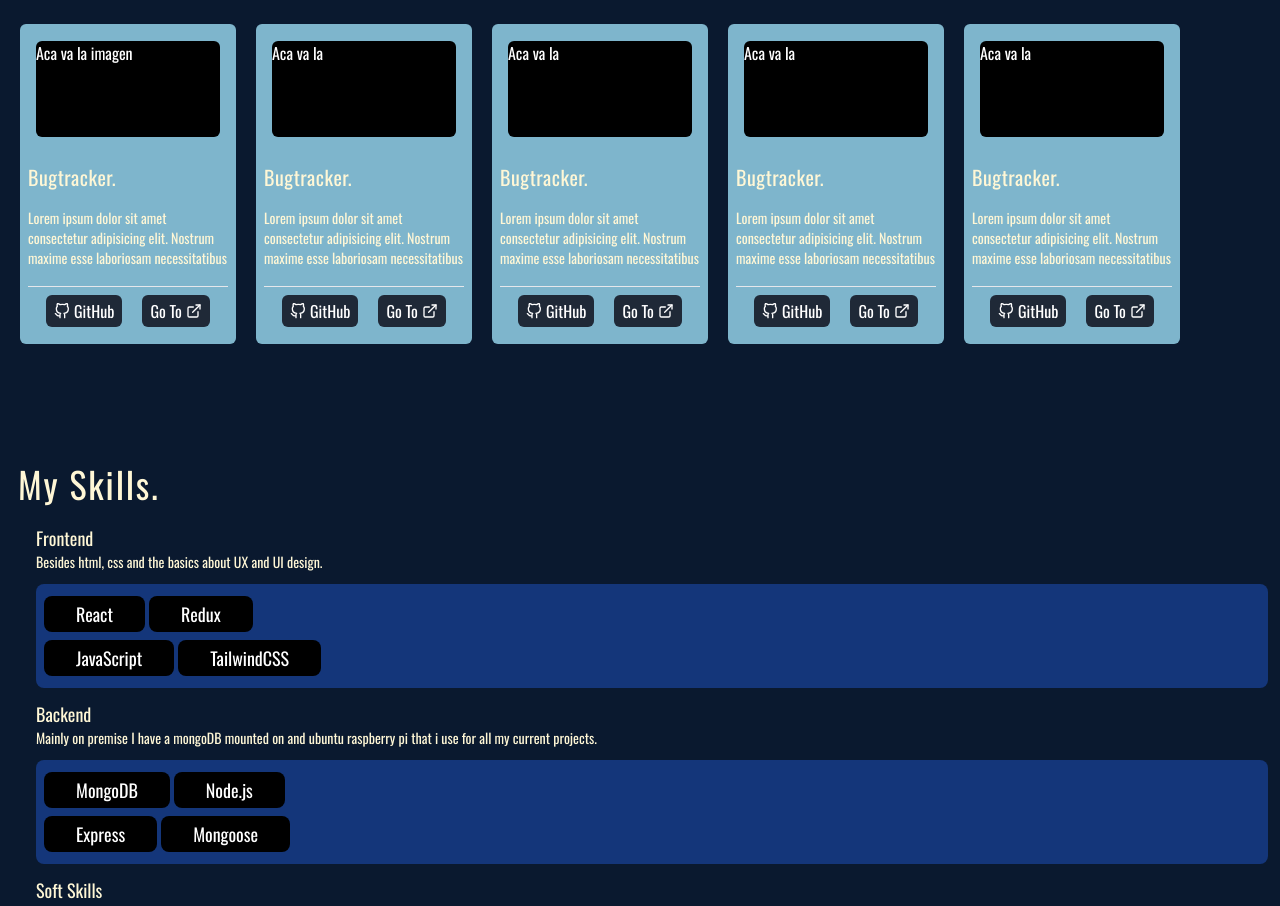
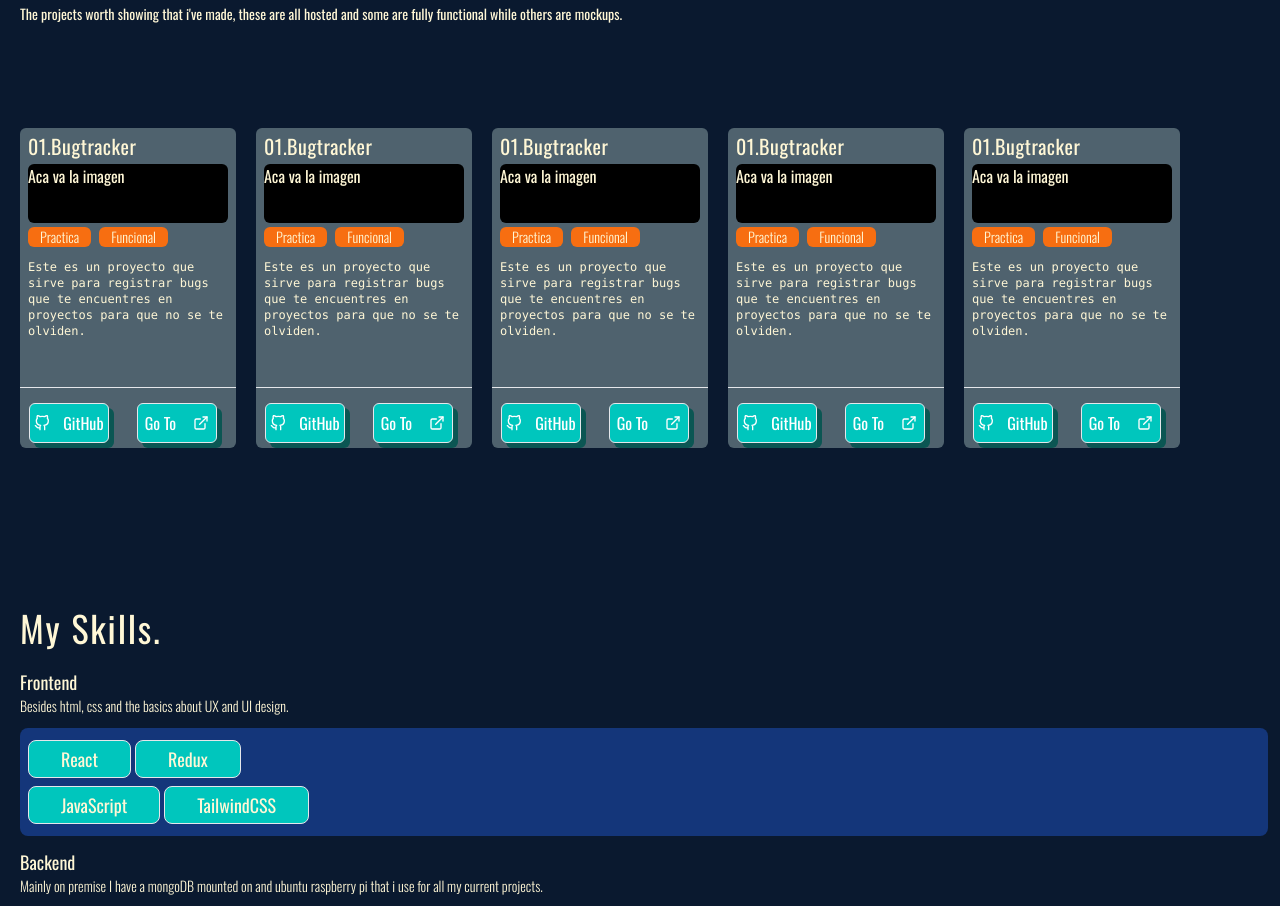
Before and after one commit to ValentinKrajzelman/dev-portfolio, a React (Create React App) app: page / in a window 1280 px wide. Shown: the part 980-1886 px from the top of the page. Built offline with nearby package versions, Linux system fonts and the light colour scheme.

Commit message:
estoy cerca de terminar la parte movil

```diff
--- a/src/App.js
+++ b/src/App.js
@@ -1,5 +1,5 @@
 import React from "react";
-import { BrowserRouter as BrowserRouter, Routes, Route } from "react-router-dom";
+import { BrowserRouter, Routes, Route } from "react-router-dom";
 
 import Navbar from "./components/navbar";
 import Hero from "./components/hero";
@@ -14,8 +14,8 @@ import Footer from "./components/footer";
 function App() {
   return (
     <BrowserRouter>
-      <div className="bg-[#0A192F] font-['Oswald'] text-[#FFF7D6] font m-0 p-0 ">
-        <div className="h-screen w-screen " id='hero'>
+      <div className="bg-[#0A192F] font-['Oswald'] text-[#FFF7D6]">
+        <div className="h-screen w-screen mb-20" id='hero'>
           <Navbar />
           <Hero />
           <EasyNavbar />
--- a/src/components/footer.js
+++ b/src/components/footer.js
@@ -4,7 +4,7 @@ const Footer = () => {
 
     return (
         <div className="flex place-content-center pb-[10vh] mt-[10vh] ">
-            <div className="">© Valentin krajzelman 2021 </div>
+            <div className="">© Valentin krajzelman 2022 </div>
         </div>
     );
 };
--- a/src/components/projects.js
+++ b/src/components/projects.js
@@ -4,11 +4,13 @@ import ProjectsCard from "./projectsCard";
 
 const Projects = () => {
 
-    return (<div id='projects'>
-        <div className="text-4xl pt-[10vh] mx-5 tracking-wider">Hosted projects.</div>
-        <div className="text-sm mt-6 mx-5">The projects worth showing that i've made, these are all hosted and some are fully functional while others are mockups.</div>
-        <ProjectsCard />
-    </div>);
+    return (
+        <div className="mb-20 pt-10" id='projects'>
+            <div className="text-4xl mx-5 tracking-wider">Hosted projects.</div>
+            <div className="text-sm mt-6 mx-5">The projects worth showing that i've made, these are all hosted and some are fully functional while others are mockups.</div>
+            <ProjectsCard />
+        </div>
+    );
 };
 
 export default Projects;
--- a/src/components/projectsCard.js
+++ b/src/components/projectsCard.js
@@ -3,55 +3,122 @@ import { FiExternalLink, FiGithub } from "react-icons/fi";
 
 const ProjectsCard = () => {
 
-    return (<div>
-        <div className="flex overflow-auto mb-10">
-            <div className="flex flex-col place-content-around mt-10 ml-5 px-2 h-[40vh] min-w-[27vh] max-w-[27vh] bg-[#7EB5CC] rounded-md ">
-                <div className="m-2 rounded-md bg-black h-[30%] text-white"> Aca va la imagen</div>
-                <div className="text-xl tracking-wide">Bugtracker.</div>
-                <div className="text-sm">Lorem ipsum dolor sit amet consectetur adipisicing elit. Nostrum maxime esse laboriosam necessitatibus </div>
-                <div className="flex flex-row place-content-around place-items-center text-white border-t-[1px] p-2">
-                    <button className="bg-gray-800 flex place-content-around place-items-center py-1 px-2 rounded-md"><FiGithub className="mr-1" /> GitHub </button>
-                    <button className="bg-gray-800 flex place-content-around place-items-center py-1 px-2 rounded-md">Go To <FiExternalLink className="ml-1" /></button>
+    return (
+        <div className="pt-16">
+            <div className="flex overflow-auto mb-10">
+                <div className="flex flex-col place-content-start mt-10 ml-5 h-[40vh] min-w-[27vh] max-w-[27vh] bg-[#576B75] bg-opacity-90 rounded-md ">
+                    <div className="my-1 mx-2 text-xl tracking-wide">01.Bugtracker</div>
+                    <div className=" mx-2 rounded-md bg-black h-28 text-[#FFF7D6]"> Aca va la imagen</div>
+                    <div className="flex ">
+                        <div className="bg-[#F76E11] rounded-md ml-2 font-light text-sm my-1 px-3">Practica </div>
+                        <div className="bg-[#F76E11] rounded-md ml-2 font-light text-sm my-1 px-3">Funcional</div>
+                    </div>
+                    <div className="mt-2 mx-2 text-xs font-mono font-light">Este es un proyecto que sirve para registrar bugs que te encuentres en proyectos para que no se te olviden.</div>
+                    <div className="mt-12 flex flex-row place-content-around place-items-center text-white border-t-[1px] pt-5">
+                        <div className="bg-[#0B5653] flex place-content-around place-items-center h-10 w-20 rounded-md">
+                            <a className="transition ease-in-out delay-150 duration-300 bg-[#00C6BD] flex place-content-around place-items-center h-10 w-20 rounded-md border translate-x-[-5px] translate-y-[-5px] hover:translate-x-[0px] hover:translate-y-[0px]" href="">
+                                <FiGithub className="mr-1" /> GitHub
+                            </a>
+                        </div>
+                        <div className="bg-[#0B5653] flex place-content-around place-items-center h-10 w-20 rounded-md">
+                            <a className="transition ease-in-out delay-150 duration-300 bg-[#00C6BD] flex place-content-around place-items-center h-10 w-20 rounded-md border translate-x-[-5px] translate-y-[-5px] hover:translate-x-[0px] hover:translate-y-[0px]" href="">
+                                Go To <FiExternalLink className="ml-1" />
+                            </a>
+                        </div>
+                    </div>
                 </div>
-            </div>
-            <div className="flex flex-col place-content-around mt-10 ml-5 px-2 h-[40vh] min-w-[27vh] max-w-[27vh] bg-[#7EB5CC] rounded-md ">
-                <div className="m-2 rounded-md bg-black h-[30%] text-white"> Aca va la </div>
-                <div className="text-xl tracking-wide">Bugtracker.</div>
-                <div className="text-sm">Lorem ipsum dolor sit amet consectetur adipisicing elit. Nostrum maxime esse laboriosam necessitatibus </div>
-                <div className="flex flex-row place-content-around place-items-center text-white border-t-[1px] p-2">
-                    <button className="bg-gray-800 flex place-content-around place-items-center py-1 px-2 rounded-md"><FiGithub className="mr-1" /> GitHub </button>
-                    <button className="bg-gray-800 flex place-content-around place-items-center py-1 px-2 rounded-md">Go To <FiExternalLink className="ml-1" /></button>
+
+                <div className="flex flex-col place-content-start mt-10 ml-5 h-[40vh] min-w-[27vh] max-w-[27vh] bg-[#576B75] bg-opacity-90 rounded-md ">
+                    <div className="my-1 mx-2 text-xl tracking-wide">01.Bugtracker</div>
+                    <div className=" mx-2 rounded-md bg-black h-28 text-[#FFF7D6]"> Aca va la imagen</div>
+                    <div className="flex ">
+                        <div className="bg-[#F76E11] rounded-md ml-2 font-light text-sm my-1 px-3">Practica </div>
+                        <div className="bg-[#F76E11] rounded-md ml-2 font-light text-sm my-1 px-3">Funcional</div>
+                    </div>
+                    <div className="mt-2 mx-2 text-xs font-mono font-light">Este es un proyecto que sirve para registrar bugs que te encuentres en proyectos para que no se te olviden.</div>
+                    <div className="mt-12 flex flex-row place-content-around place-items-center text-white border-t-[1px] pt-5">
+                        <div className="bg-[#0B5653] flex place-content-around place-items-center h-10 w-20 rounded-md">
+                            <a className="transition ease-in-out delay-150 duration-300 bg-[#00C6BD] flex place-content-around place-items-center h-10 w-20 rounded-md border translate-x-[-5px] translate-y-[-5px] hover:translate-x-[0px] hover:translate-y-[0px]" href="">
+                                <FiGithub className="mr-1" /> GitHub
+                            </a>
+                        </div>
+                        <div className="bg-[#0B5653] flex place-content-around place-items-center h-10 w-20 rounded-md">
+                            <a className="transition ease-in-out delay-150 duration-300 bg-[#00C6BD] flex place-content-around place-items-center h-10 w-20 rounded-md border translate-x-[-5px] translate-y-[-5px] hover:translate-x-[0px] hover:translate-y-[0px]" href="">
+                                Go To <FiExternalLink className="ml-1" />
+                            </a>
+                        </div>
+                    </div>
                 </div>
-            </div>
-            <div className="flex flex-col place-content-around mt-10 ml-5 px-2 h-[40vh] min-w-[27vh] max-w-[27vh] bg-[#7EB5CC] rounded-md ">
-                <div className="m-2 rounded-md bg-black h-[30%] text-white"> Aca va la </div>
-                <div className="text-xl tracking-wide">Bugtracker.</div>
-                <div className="text-sm">Lorem ipsum dolor sit amet consectetur adipisicing elit. Nostrum maxime esse laboriosam necessitatibus </div>
-                <div className="flex flex-row place-content-around place-items-center text-white border-t-[1px] p-2">
-                    <button className="bg-gray-800 flex place-content-around place-items-center py-1 px-2 rounded-md"><FiGithub className="mr-1" /> GitHub </button>
-                    <button className="bg-gray-800 flex place-content-around place-items-center py-1 px-2 rounded-md">Go To <FiExternalLink className="ml-1" /></button>
+
+                <div className="flex flex-col place-content-start mt-10 ml-5 h-[40vh] min-w-[27vh] max-w-[27vh] bg-[#576B75] bg-opacity-90 rounded-md ">
+                    <div className="my-1 mx-2 text-xl tracking-wide">01.Bugtracker</div>
+                    <div className=" mx-2 rounded-md bg-black h-28 text-[#FFF7D6]"> Aca va la imagen</div>
+                    <div className="flex ">
+                        <div className="bg-[#F76E11] rounded-md ml-2 font-light text-sm my-1 px-3">Practica </div>
+                        <div className="bg-[#F76E11] rounded-md ml-2 font-light text-sm my-1 px-3">Funcional</div>
+                    </div>
+                    <div className="mt-2 mx-2 text-xs font-mono font-light">Este es un proyecto que sirve para registrar bugs que te encuentres en proyectos para que no se te olviden.</div>
+                    <div className="mt-12 flex flex-row place-content-around place-items-center text-white border-t-[1px] pt-5">
+                        <div className="bg-[#0B5653] flex place-content-around place-items-center h-10 w-20 rounded-md">
+                            <a className="transition ease-in-out delay-150 duration-300 bg-[#00C6BD] flex place-content-around place-items-center h-10 w-20 rounded-md border translate-x-[-5px] translate-y-[-5px] hover:translate-x-[0px] hover:translate-y-[0px]" href="">
+                                <FiGithub className="mr-1" /> GitHub
+                            </a>
+                        </div>
+                        <div className="bg-[#0B5653] flex place-content-around place-items-center h-10 w-20 rounded-md">
+                            <a className="transition ease-in-out delay-150 duration-300 bg-[#00C6BD] flex place-content-around place-items-center h-10 w-20 rounded-md border translate-x-[-5px] translate-y-[-5px] hover:translate-x-[0px] hover:translate-y-[0px]" href="">
+                                Go To <FiExternalLink className="ml-1" />
+                            </a>
+                        </div>
+                    </div>
                 </div>
-            </div>
-            <div className="flex flex-col place-content-around mt-10 ml-5 px-2 h-[40vh] min-w-[27vh] max-w-[27vh] bg-[#7EB5CC] rounded-md ">
-                <div className="m-2 rounded-md bg-black h-[30%] text-white"> Aca va la </div>
-                <div className="text-xl tracking-wide">Bugtracker.</div>
-                <div className="text-sm">Lorem ipsum dolor sit amet consectetur adipisicing elit. Nostrum maxime esse laboriosam necessitatibus </div>
-                <div className="flex flex-row place-content-around place-items-center text-white border-t-[1px] p-2">
-                    <button className="bg-gray-800 flex place-content-around place-items-center py-1 px-2 rounded-md"><FiGithub className="mr-1" /> GitHub </button>
-                    <button className="bg-gray-800 flex place-content-around place-items-center py-1 px-2 rounded-md">Go To <FiExternalLink className="ml-1" /></button>
+
+                <div className="flex flex-col place-content-start mt-10 ml-5 h-[40vh] min-w-[27vh] max-w-[27vh] bg-[#576B75] bg-opacity-90 rounded-md ">
+                    <div className="my-1 mx-2 text-xl tracking-wide">01.Bugtracker</div>
+                    <div className=" mx-2 rounded-md bg-black h-28 text-[#FFF7D6]"> Aca va la imagen</div>
+                    <div className="flex ">
+                        <div className="bg-[#F76E11] rounded-md ml-2 font-light text-sm my-1 px-3">Practica </div>
+                        <div className="bg-[#F76E11] rounded-md ml-2 font-light text-sm my-1 px-3">Funcional</div>
+                    </div>
+                    <div className="mt-2 mx-2 text-xs font-mono font-light">Este es un proyecto que sirve para registrar bugs que te encuentres en proyectos para que no se te olviden.</div>
+                    <div className="mt-12 flex flex-row place-content-around place-items-center text-white border-t-[1px] pt-5">
+                        <div className="bg-[#0B5653] flex place-content-around place-items-center h-10 w-20 rounded-md">
+                            <a className="transition ease-in-out delay-150 duration-300 bg-[#00C6BD] flex place-content-around place-items-center h-10 w-20 rounded-md border translate-x-[-5px] translate-y-[-5px] hover:translate-x-[0px] hover:translate-y-[0px]" href="">
+                                <FiGithub className="mr-1" /> GitHub
+                            </a>
+                        </div>
+                        <div className="bg-[#0B5653] flex place-content-around place-items-center h-10 w-20 rounded-md">
+                            <a className="transition ease-in-out delay-150 duration-300 bg-[#00C6BD] flex place-content-around place-items-center h-10 w-20 rounded-md border translate-x-[-5px] translate-y-[-5px] hover:translate-x-[0px] hover:translate-y-[0px]" href="">
+                                Go To <FiExternalLink className="ml-1" />
+                            </a>
+                        </div>
+                    </div>
                 </div>
-            </div>
-            <div className="flex flex-col place-content-around mt-10 ml-5 px-2 h-[40vh] min-w-[27vh] max-w-[27vh] bg-[#7EB5CC] rounded-md ">
-                <div className="m-2 rounded-md bg-black h-[30%] text-white"> Aca va la </div>
-                <div className="text-xl tracking-wide">Bugtracker.</div>
-                <div className="text-sm">Lorem ipsum dolor sit amet consectetur adipisicing elit. Nostrum maxime esse laboriosam necessitatibus </div>
-                <div className="flex flex-row place-content-around place-items-center text-white border-t-[1px] p-2">
-                    <button className="bg-gray-800 flex place-content-around place-items-center py-1 px-2 rounded-md"><FiGithub className="mr-1" /> GitHub </button>
-                    <button className="bg-gray-800 flex place-content-around place-items-center py-1 px-2 rounded-md">Go To <FiExternalLink className="ml-1" /></button>
+
+                <div className="flex flex-col place-content-start mt-10 ml-5 h-[40vh] min-w-[27vh] max-w-[27vh] bg-[#576B75] bg-opacity-90 rounded-md ">
+                    <div className="my-1 mx-2 text-xl tracking-wide">01.Bugtracker</div>
+                    <div className=" mx-2 rounded-md bg-black h-28 text-[#FFF7D6]"> Aca va la imagen</div>
+                    <div className="flex ">
+                        <div className="bg-[#F76E11] rounded-md ml-2 font-light text-sm my-1 px-3">Practica </div>
+                        <div className="bg-[#F76E11] rounded-md ml-2 font-light text-sm my-1 px-3">Funcional</div>
+                    </div>
+                    <div className="mt-2 mx-2 text-xs font-mono font-light">Este es un proyecto que sirve para registrar bugs que te encuentres en proyectos para que no se te olviden.</div>
+                    <div className="mt-12 flex flex-row place-content-around place-items-center text-white border-t-[1px] pt-5">
+                        <div className="bg-[#0B5653] flex place-content-around place-items-center h-10 w-20 rounded-md">
+                            <a className="transition ease-in-out delay-150 duration-300 bg-[#00C6BD] flex place-content-around place-items-center h-10 w-20 rounded-md border translate-x-[-5px] translate-y-[-5px] hover:translate-x-[0px] hover:translate-y-[0px]" href="">
+                                <FiGithub className="mr-1" /> GitHub
+                            </a>
+                        </div>
+                        <div className="bg-[#0B5653] flex place-content-around place-items-center h-10 w-20 rounded-md">
+                            <a className="transition ease-in-out delay-150 duration-300 bg-[#00C6BD] flex place-content-around place-items-center h-10 w-20 rounded-md border translate-x-[-5px] translate-y-[-5px] hover:translate-x-[0px] hover:translate-y-[0px]" href="">
+                                Go To <FiExternalLink className="ml-1" />
+                            </a>
+                        </div>
+                    </div>
                 </div>
+
             </div>
         </div>
-    </div>);
+    );
 };
 
 export default ProjectsCard;
--- a/src/components/skills.js
+++ b/src/components/skills.js
@@ -4,36 +4,36 @@ const Skills = () => {
 
     return (
         <div className="" id="skills">
-            <div className="ml-7">
-                <div className="text-4xl pt-[10vh] ml-[-10px] tracking-wider">My Skills.</div>
-                <div className="mt-5 ml-2 text-lg ">Frontend
-                    <div className="text-sm">Besides html, css and the basics about UX and UI design. <br />
+            <div className="ml-5">
+                <div className="text-4xl pt-[10vh]  tracking-wider">My Skills.</div>
+                <div className="mt-5  text-lg ">Frontend
+                    <div className="text-sm font-light">Besides html, css and the basics about UX and UI design. <br />
                     </div>
                     <div className=" bg-blue-600 bg-opacity-40 my-3 mr-3 py-3 px-2 rounded-lg">
-                        <div className="bg-black py-1 px-8 text-white rounded-lg inline-block mr-1">React</div>
-                        <div className="bg-black py-1 px-8 text-white rounded-lg inline-block">Redux</div>
+                        <div className="bg-[#00C6BD] border py-1 px-8 rounded-lg inline-block mr-1">React</div>
+                        <div className="bg-[#00C6BD] border py-1 px-8 rounded-lg inline-block">Redux</div>
                         <div className="flex mt-2">
-                            <div className="bg-black py-1 px-8 text-white rounded-lg inline-block mr-1">JavaScript</div>
-                            <div className="bg-black py-1 px-8 text-white rounded-lg inline-block">TailwindCSS</div>
+                            <div className="bg-[#00C6BD] border py-1 px-8 rounded-lg inline-block mr-1">JavaScript</div>
+                            <div className="bg-[#00C6BD] border py-1 px-8 rounded-lg inline-block">TailwindCSS</div>
                         </div>
                     </div>
                 </div>
-                <div className="ml-2 text-lg ">Backend
-                    <div className="text-sm"> Mainly on premise I have a mongoDB mounted on and ubuntu raspberry pi that i use for all my current projects.
+                <div className=" text-lg ">Backend
+                    <div className="text-sm font-light"> Mainly on premise I have a mongoDB mounted on and ubuntu raspberry pi that i use for all my current projects.
                     </div>
                     <div>
                         <div className="bg-blue-600 bg-opacity-40 my-3 mr-3 py-3 px-2 rounded-lg">
-                            <div className="bg-black py-1 px-8 text-white rounded-lg inline-block mr-1">MongoDB</div>
-                            <div className="bg-black py-1 px-8 text-white rounded-lg inline-block mr-1">Node.js</div>
+                            <div className="bg-[#00C6BD] border py-1 px-8 rounded-lg inline-block mr-1">MongoDB</div>
+                            <div className="bg-[#00C6BD] border py-1 px-8 rounded-lg inline-block mr-1">Node.js</div>
                             <div className="flex mt-2">
-                                <div className="bg-black py-1 px-8 text-white rounded-lg inline-block mr-1">Express</div>
-                                <div className="bg-black py-1 px-8 text-white rounded-lg inline-block mr-1">Mongoose</div>
+                                <div className="bg-[#00C6BD] border py-1 px-8 rounded-lg inline-block mr-1">Express</div>
+                                <div className="bg-[#00C6BD] border py-1 px-8 rounded-lg inline-block mr-1">Mongoose</div>
                             </div>
                         </div>
                     </div>
                 </div>
-                <div className="ml-2 text-lg ">Soft Skills
-                    <div className=" text-sm mr-3">I like to work on teams and to be useful to other people.
+                <div className=" text-lg ">Soft Skills
+                    <div className=" text-md  mr-3">I like to work on teams and to be useful to other people.
                         I adapt to new enviorments easily and im a fast learner. <br />
                         Communicative. hardworking. Creative. or atleast i try :D
                     </div>
--- a/src/index.css
+++ b/src/index.css
@@ -4,3 +4,7 @@
 @tailwind base;
 @tailwind components;
 @tailwind utilities;
+
+.gradiente {
+    background-image: linear-gradient( to right, #0A192F 55%, #F76E11 55%, #F76E11 85%, #0A192F 85%)
+  }
--- a/tailwind.config.js
+++ b/tailwind.config.js
@@ -3,7 +3,6 @@ module.exports = {
   content: ["./src/**/*.{js,jsx,ts,tsx}"],
   theme: {
     extend: {
-
     },
   },
   plugins: [],
```
Also changed, not shown: src/components/about.js (+2 -8 lines), src/components/hero.js (+13 -6 lines), 1 other file (tests, documents, lock files or other folders).
